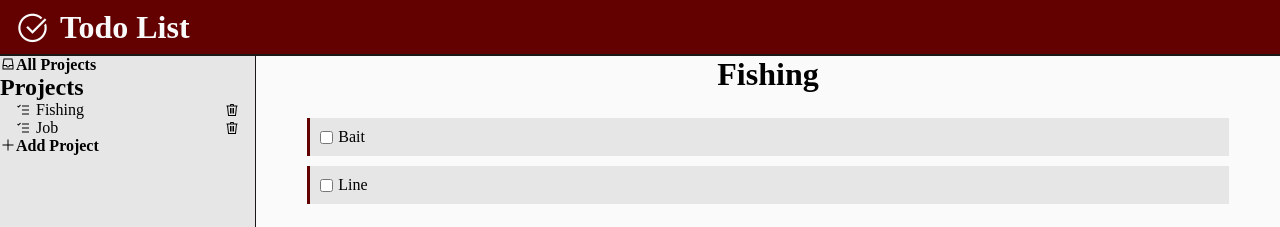
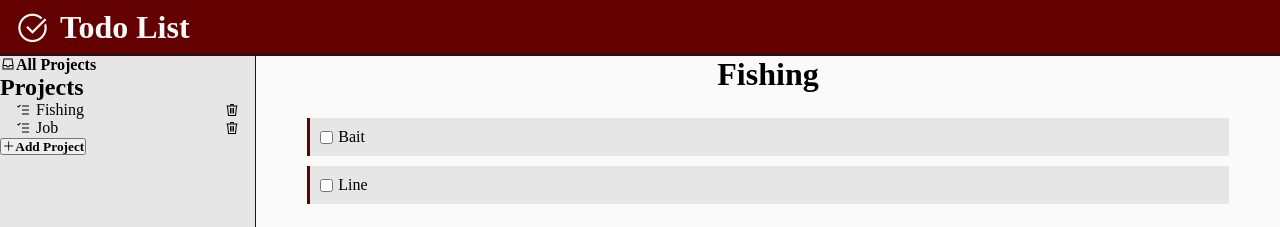
Before and after one commit to robisonwebdev/todo-react, a React (Create React App) app: page / in a window 1280 px wide. Shown: the top 227 px of the page. Built offline with nearby package versions, Linux system fonts and the light colour scheme.

Commit message:
Removed AddProjectBtn component. Replaced with Button component. Passed down className, onClick, and text props to button.

```diff
--- a/src/components/ProjectsContainer.js
+++ b/src/components/ProjectsContainer.js
@@ -1,6 +1,6 @@
 import React, { useState } from 'react';
 import Project from './Project';
-import AddProjectBtn from './AddProjectBtn';
+import Button from './Button';
 import AddProjectForm from './AddProjectForm';
 import '../styles/ProjectsContainer.css';
 
@@ -39,7 +39,7 @@ const ProjectsContainer = ({ projects, addProject, deleteProject, viewProject })
             <i className="las la-inbox">All Projects</i>
             <h2>Projects</h2>
             {projectsMap}
-            {addProjectBtn ? <AddProjectBtn onClick={handleAddProjectBtn} /> : null}
+            {addProjectBtn ? <Button className='addProjectBtn las la-plus' onClick={handleAddProjectBtn} text='Add Project' /> : null}
             {showForm ? <AddProjectForm onSubmit={handleSubmit} onChange={handleChange} onCancel={handleCancel} value={inputValue} /> : null }
         </div>
     );
```
